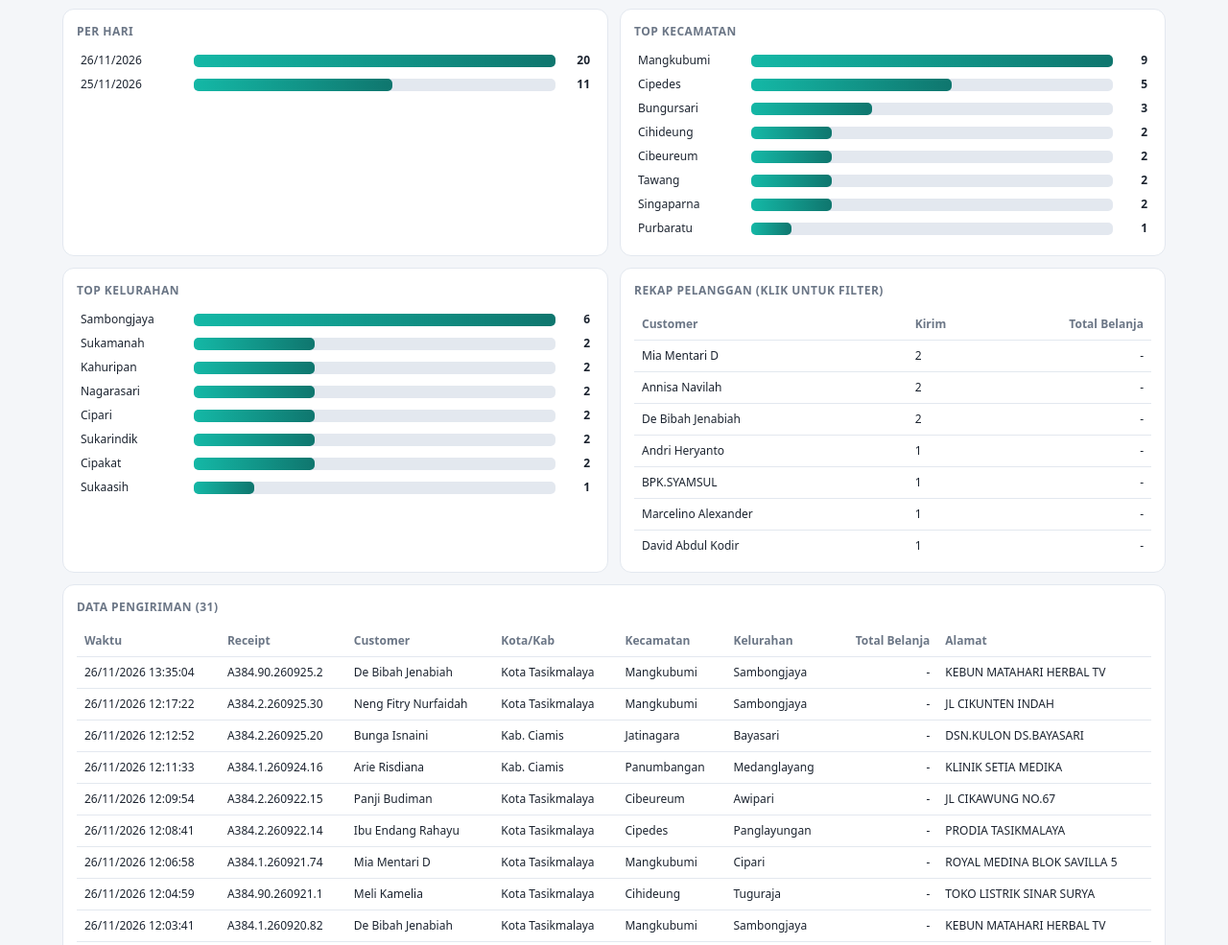
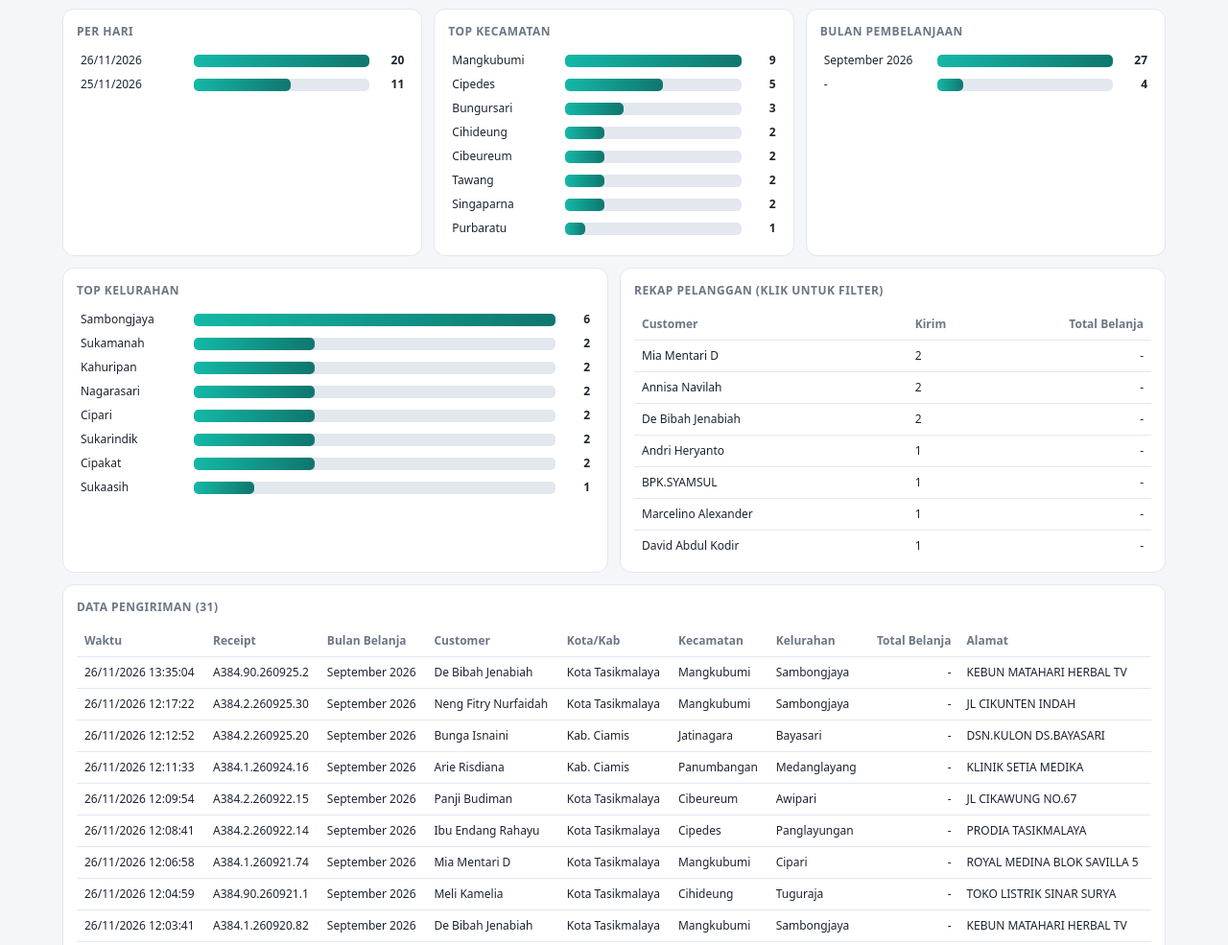
Before and after one commit to Dutya384/Report-DO, a plain HTML site: page index.html in a window 1280 px wide. Shown: the part 707-1692 px from the top of the page at 96% size. Drawn offline with Linux system fonts and the light colour scheme; no server answers.

Commit message:
Add files via upload

```diff
--- a/index.html
+++ b/index.html
@@ -35,21 +35,21 @@ th,td{text-align:left;padding:7px 8px;border-bottom:1px solid var(--bd)}th{color
 <div><label>ID Spreadsheet</label><input id="cId"></div><div><label>Nama tab pengiriman</label><input id="cS1"></div><div><label>Nama tab belanja (opsional)</label><input id="cS2"></div>
 <div><label>Auto-refresh (detik)</label><input id="cSec" type="number" min="10"></div><div><label>Kolom nilai belanja (di tab pengiriman)</label><select id="cV"></select></div></div>
 <div style="margin-top:10px"><button id="sv">Simpan &amp; muat ulang</button></div></div>
-<div class="cd bar"><input id="q" placeholder="🔍 Cari nama / receipt / alamat…"><select id="fK"></select><select id="fC"></select><select id="fH"></select>
+<div class="cd bar"><input id="q" placeholder="🔍 Cari nama / receipt / alamat…"><select id="fK"></select><select id="fC"></select><select id="fT"></select><select id="fB"></select>
 <select id="mt"><option value="n">Grafik: jumlah pengiriman</option><option value="r">Grafik: Rp belanja</option></select><span id="ch" class="bar"></span></div>
 <div class="g k" id="kpi"></div>
 <div class="g c2"><div class="cd"><h2>Top Customer</h2><div id="cT"></div></div><div class="cd"><h2>Kota / Kabupaten</h2><div id="cK"></div></div></div>
-<div class="g c2"><div class="cd"><h2>Per Hari</h2><div id="cD"></div></div><div class="cd"><h2>Top Kecamatan</h2><div id="cC"></div></div></div>
+<div class="g c2"><div class="cd"><h2>Per Hari</h2><div id="cD"></div></div><div class="cd"><h2>Top Kecamatan</h2><div id="cC"></div></div><div class="cd"><h2>Bulan Pembelanjaan</h2><div id="cB"></div></div></div>
 <div class="g c2"><div class="cd"><h2>Top Kelurahan</h2><div id="cL"></div></div>
 <div class="cd"><h2>Rekap Pelanggan (klik untuk filter)</h2><div class="tw" style="max-height:260px;overflow:auto"><table style="min-width:0"><thead><tr><th>Customer</th><th>Kirim</th><th class="n">Total Belanja</th></tr></thead><tbody id="tc"></tbody></table></div></div></div>
-<div class="cd"><h2>Data Pengiriman <span id="cn"></span></h2><div class="tw"><table><thead><tr><th data-s="ts">Waktu</th><th data-s="rc">Receipt</th><th data-s="nm">Customer</th><th data-s="kota">Kota/Kab</th><th data-s="kec">Kecamatan</th><th data-s="kel">Kelurahan</th><th data-s="tot" class="n">Total Belanja</th><th data-s="al">Alamat</th></tr></thead><tbody id="tb"></tbody></table></div>
+<div class="cd"><h2>Data Pengiriman <span id="cn"></span></h2><div class="tw"><table><thead><tr><th data-s="ts">Waktu</th><th data-s="rc">Receipt</th><th data-s="bl">Bulan Belanja</th><th data-s="nm">Customer</th><th data-s="kota">Kota/Kab</th><th data-s="kec">Kecamatan</th><th data-s="kel">Kelurahan</th><th data-s="tot" class="n">Total Belanja</th><th data-s="al">Alamat</th></tr></thead><tbody id="tb"></tbody></table></div>
 <div style="margin-top:8px"><button class="g2" id="mo">Tampilkan lebih banyak</button></div></div>
 </div>
 <script>
 const $=id=>document.getElementById(id),LS={g:k=>{try{return localStorage.getItem(k)}catch(e){return null}},s:(k,v)=>{try{localStorage.setItem(k,v)}catch(e){}}};
 const CFG=Object.assign({id:'1GZd_o0CUXiTLldW524EeqccTuUUd6qXzIenIKU1gAMc',s1:'Form Responses 1',s2:'Copas belanja',sec:30,vc:''},JSON.parse(LS.g('cfg')||'{}'));
 const KOTA={T:'Kota Tasikmalaya',KT:'Kab. Tasikmalaya',KC:'Kab. Ciamis'};
-const mk=(ts,rc,k,kec,nm,al,kel)=>({ts,d:pd(ts),day:ts.slice(0,10),rc,kota:KOTA[k],kec,nm,al,kel,val:null});
+const mk=(ts,rc,k,kec,nm,al,kel)=>({ts,d:pd(ts),day:ts.slice(0,10),rc,kota:KOTA[k],kec,nm,al,kel,bln:'',val:null});
 function pd(s){const m=/(\d+)\/(\d+)\/(\d+)\s+(\d+):(\d+):(\d+)/.exec(s);return m?new Date(+m[3],m[2]-1,+m[1],+m[4],+m[5],+m[6]):new Date(0)}
 let DATA=`25/11/2026 20:34:37|A9.2.20260914.30|T|Purbaratu|Andri Heryanto|JL K.H. TUBAGUS ABDULLAH NO.288|Sukaasih
 25/11/2026 20:36:39|A384.2.260915.43|T|Mangkubumi|BPK.SYAMSUL|PERUM BAITULMARHAMAH I BLOK B 12|Sambongjaya
@@ -82,7 +82,7 @@ let DATA=`25/11/2026 20:34:37|A9.2.20260914.30|T|Purbaratu|Andri Heryanto|JL K.H
 26/11/2026 12:12:52|A384.2.260925.20|KC|Jatinagara|Bunga Isnaini|DSN.KULON DS.BAYASARI|Bayasari
 26/11/2026 12:17:22|A384.2.260925.30|T|Mangkubumi|Neng Fitry Nurfaidah|JL CIKUNTEN INDAH|Sambongjaya
 26/11/2026 13:35:04|A384.90.260925.2|T|Mangkubumi|De Bibah Jenabiah|KEBUN MATAHARI HERBAL TV|Sambongjaya`.split('\n').map(l=>mk(...l.split('|')));
-let TOT=null,INFO='',VALH='',LBL=[],LIVE=false,LOCK=false,IMP='1',MET='n',LIM=15,SORT={k:'ts',d:-1},F={q:'',kota:'',kec:'',day:'',kel:'',cust:''},TM;
+let TOT=null,INFO='',VALH='',LBL=[],LIVE=false,LOCK=false,IMP='1',MET='n',LIM=15,SORT={k:'ts',d:-1},F={q:'',kota:'',kec:'',day:'',bln:'',thn:'',kel:'',cust:''},TM;
 const nz=s=>String(s||'').trim().toUpperCase(),rp=n=>'Rp '+Math.round(n).toLocaleString('id-ID'),
  rpS=n=>n>=1e6?(n/1e6).toFixed(1).replace('.',',')+' jt':n>=1e3?Math.round(n/1e3)+' rb':String(Math.round(n)),
  esc=s=>String(s??'').replace(/[&<>"]/g,c=>({'&':'&amp;','<':'&lt;','>':'&gt;','"':'&quot;'}[c]));
@@ -92,26 +92,30 @@ function num(s){s=String(s||'').replace(/[^\d.,-]/g,'');if(!/\d/.test(s))return
  const p=d>=0?'.':c>=0?',':'';if(p){const q=s.split(p);if(q.length>2||q[1].length===3)return parseFloat(q.join(''));return parseFloat(q[0]+'.'+q[1])}return parseFloat(s)}
 function fromCSV(txt){const rows=parseCSV(txt),h=rows[0].map(x=>x.trim());LBL=h.map((x,i)=>x||'kolom '+(i+1));
  const ix=s=>h.findIndex(x=>x.toLowerCase().includes(s)),kec=h.map((x,i)=>/^Pilih Kecamatan/.test(x)?i:-1).filter(i=>i>=0),kel=h.map((x,i)=>/^Kelurahan dalam/.test(x)?i:-1).filter(i=>i>=0);
- const iR=ix('receipt'),iK=ix('kota / kabupaten'),iN=ix('nama customer'),iA=ix('alamat kirim dan'),fs=(r,a)=>{for(const i of a)if(r[i]&&r[i].trim())return r[i].trim();return''};
+ const iB=h.findIndex(x=>/^bulan/i.test(x)),iR=ix('receipt'),iK=ix('kota / kabupaten'),iN=ix('nama customer'),iA=ix('alamat kirim dan'),fs=(r,a)=>{for(const i of a)if(r[i]&&r[i].trim())return r[i].trim();return''};
  let iV=CFG.vc?LBL.indexOf(CFG.vc):-1;
  if(iV<0)iV=h.findIndex(x=>/total|nominal|value|nilai|rupiah|\brp\b|harga/i.test(x)&&!/kelurahan|pilih|bulan|receipt|member|alamat/i.test(x));
  if(iV<0){const st=Math.max(...kel);for(let i=h.length-1;i>st&&iV<0;i--)if(rows.slice(1).some(r=>r[i]&&!isNaN(num(r[i]))))iV=i}
  VALH=iV>=0?LBL[iV]:'';
- return rows.slice(1).filter(r=>r[0]&&r[0].trim()).map(r=>({ts:r[0].trim(),d:pd(r[0]),day:r[0].trim().slice(0,10),rc:(r[iR]||'').trim(),kota:(r[iK]||'').trim(),kec:fs(r,kec),nm:(r[iN]||'').trim(),al:(r[iA]||'').trim(),kel:fs(r,kel),val:iV>=0&&r[iV]&&r[iV].trim()?num(r[iV]):null}))}
+ return rows.slice(1).filter(r=>r[0]&&r[0].trim()).map(r=>({ts:r[0].trim(),d:pd(r[0]),day:r[0].trim().slice(0,10),rc:(r[iR]||'').trim(),kota:(r[iK]||'').trim(),kec:fs(r,kec),nm:(r[iN]||'').trim(),al:(r[iA]||'').trim(),kel:fs(r,kel),bln:iB>=0?(r[iB]||'').trim():'',val:iV>=0&&r[iV]&&r[iV].trim()?num(r[iV]):null}))}
 function sumTotals(txt){const rows=parseCSV(txt),keys=new Set(DATA.map(x=>nz(x.rc)).filter(Boolean));let hi=-1,ti=-1;
  for(const re of[/^\s*total\s*$/i,/total|nominal|value|nilai/i])for(let i=0;i<Math.min(rows.length,20)&&hi<0;i++){const j=rows[i].findIndex(c=>re.test(c));if(j>=0){hi=i;ti=j}}
  if(ti<0)throw new Error('kolom Total tidak ditemukan');const m={};let n=0;
  rows.slice(hi+1).forEach(r=>{const k=r.map(nz).find(c=>keys.has(c));if(!k)return;const v=num(r[ti]);if(isNaN(v))return;m[k]=(m[k]||0)+v;n++});
  INFO=n+' baris cocok';return m}
-function enrich(){if(!TOT&&DATA.some(x=>x.val!=null&&!isNaN(x.val)))TOT={};const s=new Set();DATA.forEach(x=>{const k=nz(x.rc);x.tot=x.val!=null&&!isNaN(x.val)?x.val:(TOT&&k in TOT?TOT[k]:null);x.cnt=x.tot!=null&&!s.has(k);s.add(k)})}
+const BN=['Januari','Februari','Maret','April','Mei','Juni','Juli','Agustus','September','Oktober','November','Desember'];
+function mkey(s){const l=String(s).toLowerCase();let m=BN.findIndex(n=>l.includes(n.toLowerCase()));if(m<0)m=['jan','feb','mar','apr','mei','jun','jul','agu','sep','okt','nov','des'].findIndex(n=>l.includes(n));const y=/(20\d\d)/.exec(l);return(y?+y[1]:0)*100+(m+1)}
+const yr=x=>{const k=mkey(x.bl);return k>=200000?String(Math.floor(k/100)):(x.d.getTime()?String(x.d.getFullYear()):'')};
+function bl(x){if(x.bln)return x.bln;const m=/\.(\d{2})(\d{2})(\d{2})\./.exec(x.rc);return m&&+m[2]>=1&&+m[2]<=12?BN[+m[2]-1]+' 20'+m[1]:'-'}
+function enrich(){if(!TOT&&DATA.some(x=>x.val!=null&&!isNaN(x.val)))TOT={};const s=new Set();DATA.forEach(x=>{x.bl=bl(x);const k=nz(x.rc);x.tot=x.val!=null&&!isNaN(x.val)?x.val:(TOT&&k in TOT?TOT[k]:null);x.cnt=x.tot!=null&&!s.has(k);s.add(k)})}
 const agg=(a,f,m)=>{const o={};a.forEach(x=>{const k=f(x)||'-';o[k]=(o[k]||0)+(m=='r'?(x.cnt?x.tot:0):1)});return Object.entries(o).sort((a,b)=>b[1]-a[1])};
 function bars(el,e,n,fm,key){const t=e.filter(v=>v[1]>0).slice(0,n),mx=t[0]?t[0][1]:1;
  $(el).innerHTML=t.length?t.map(([k,v])=>`<div class="b${F[key]===k?' on':''}" data-k="${key}" data-v="${esc(k)}"><span title="${esc(k)}">${esc(k)}</span><div class="tr"><div class="fl" style="width:${v/mx*100}%"></div></div><span>${fm?fm(v):v}</span></div>`).join(''):'<div class="em">'+(MET=='r'&&!TOT?'Nilai belanja belum terbaca':'Tidak ada data')+'</div>'}
 function fill(id,l,lab,v){$(id).innerHTML=`<option value="">${lab}</option>`+l.map(x=>`<option${x==v?' selected':''}>${esc(x)}</option>`).join('')}
 const uniq=f=>[...new Set(DATA.map(f).filter(Boolean))].sort();
 function render(){enrich();
- const d=DATA.filter(x=>(!F.kota||x.kota==F.kota)&&(!F.kec||x.kec==F.kec)&&(!F.kel||x.kel==F.kel)&&(!F.day||x.day==F.day)&&(!F.cust||x.nm==F.cust)&&(!F.q||(x.nm+x.rc+x.al+x.kec+x.kel).toLowerCase().includes(F.q)));
- fill('fK',uniq(x=>x.kota),'Semua kota/kab',F.kota);fill('fC',uniq(x=>x.kec),'Semua kecamatan',F.kec);fill('fH',[...new Set(DATA.map(x=>x.day))].sort((a,b)=>pd(b+' 0:0:0')-pd(a+' 0:0:0')),'Semua hari',F.day);
+ const d=DATA.filter(x=>(!F.kota||x.kota==F.kota)&&(!F.kec||x.kec==F.kec)&&(!F.kel||x.kel==F.kel)&&(!F.day||x.day==F.day)&&(!F.bln||x.bl==F.bln)&&(!F.thn||yr(x)==F.thn)&&(!F.cust||x.nm==F.cust)&&(!F.q||(x.nm+x.rc+x.al+x.kec+x.kel).toLowerCase().includes(F.q)));
+ fill('fK',uniq(x=>x.kota),'Semua kota/kab',F.kota);fill('fC',uniq(x=>x.kec),'Semua kecamatan',F.kec);fill('fT',[...new Set(DATA.map(yr))].filter(v=>v).sort().reverse(),'Semua tahun belanja',F.thn);fill('fB',[...new Set(DATA.filter(x=>!F.thn||yr(x)==F.thn).map(x=>x.bl))].filter(v=>v!='-').sort((a,b)=>mkey(b)-mkey(a)),'Semua bulan belanja',F.bln);
  $('ch').innerHTML=Object.entries(F).filter(([k,v])=>v).map(([k,v])=>`<span class="chip" data-x="${k}">${k}: ${esc(v)} ✕</span>`).join('');
  const ok=d.filter(x=>x.cnt),sum=ok.reduce((a,x)=>a+x.tot,0),nr=new Set(d.map(x=>nz(x.rc))).size,ms=new Set(d.filter(x=>TOT&&x.tot==null).map(x=>nz(x.rc))).size,
  dup=agg(d,x=>x.rc,'n').filter(e=>e[1]>1).length,tdy=new Date().toLocaleDateString('en-GB');
@@ -119,12 +123,12 @@ function render(){enrich();
  $('kpi').innerHTML=K.map(([l,v])=>`<div class="cd"><div class="kv" style="${String(v).length>10?'font-size:17px;padding:5px 0':''}">${esc(v)}</div><div class="kl">${l}</div></div>`).join('');
  const fm=MET=='r'?rpS:null;
  bars('cT',agg(d,x=>x.nm,TOT?'r':'n'),8,TOT?rpS:null,'cust');bars('cK',agg(d,x=>x.kota,MET),6,fm,'kota');
- bars('cD',agg(d,x=>x.day,MET).sort((a,b)=>pd(b[0]+' 0:0:0')-pd(a[0]+' 0:0:0')),7,fm,'day');bars('cC',agg(d,x=>x.kec,MET),8,fm,'kec');bars('cL',agg(d,x=>x.kel,MET),8,fm,'kel');
+ bars('cD',agg(d,x=>x.day,MET).sort((a,b)=>pd(b[0]+' 0:0:0')-pd(a[0]+' 0:0:0')),7,fm,'day');bars('cC',agg(d,x=>x.kec,MET),8,fm,'kec');bars('cB',agg(d,x=>x.bl,MET).sort((a,b)=>mkey(b[0])-mkey(a[0])),12,fm,'bln');bars('cL',agg(d,x=>x.kel,MET),8,fm,'kel');
  const cu={};d.forEach(x=>{const o=cu[x.nm||'-']||(cu[x.nm||'-']={n:0,t:0,c:0});o.n++;if(x.cnt){o.t+=x.tot;o.c++}});
  $('tc').innerHTML=Object.entries(cu).sort((a,b)=>b[1].t-a[1].t||b[1].n-a[1].n).slice(0,60).map(([k,o])=>`<tr data-k="cust" data-v="${esc(k)}" class="${F.cust==k?'on':''}" style="cursor:pointer"><td>${esc(k)}</td><td>${o.n}</td><td class="n">${TOT?(o.c?rp(o.t):'-'):'-'}</td></tr>`).join('');
- const dp=new Set(agg(DATA,x=>x.rc,'n').filter(e=>e[1]>1).map(e=>e[0])),sv=x=>SORT.k=='ts'?x.d:SORT.k=='tot'?(x.tot??-1):String(x[SORT.k]||'').toLowerCase();
+ const dp=new Set(agg(DATA,x=>x.rc,'n').filter(e=>e[1]>1).map(e=>e[0])),sv=x=>SORT.k=='ts'?x.d:SORT.k=='bl'?mkey(x.bl):SORT.k=='tot'?(x.tot??-1):String(x[SORT.k]||'').toLowerCase();
  const rows=[...d].sort((a,b)=>(sv(a)>sv(b)?1:sv(a)<sv(b)?-1:0)*SORT.d);window.ROWS=rows;$('cn').textContent='('+rows.length+')';
- $('tb').innerHTML=rows.slice(0,LIM).map(x=>`<tr><td>${esc(x.ts)}</td><td>${esc(x.rc)}${dp.has(x.rc)?' <span class="tag">dobel</span>':''}</td><td>${esc(x.nm)}</td><td>${esc(x.kota)}</td><td>${esc(x.kec)}</td><td>${esc(x.kel)}</td><td class="n">${x.tot!=null?rp(x.tot):(TOT?'<span class="tag">kosong</span>':'-')}</td><td>${esc(x.al)}</td></tr>`).join('')||'<tr><td colspan="8" class="em">Tidak ada data</td></tr>';
+ $('tb').innerHTML=rows.slice(0,LIM).map(x=>`<tr><td>${esc(x.ts)}</td><td>${esc(x.rc)}${dp.has(x.rc)?' <span class="tag">dobel</span>':''}</td><td>${esc(x.bl)}</td><td>${esc(x.nm)}</td><td>${esc(x.kota)}</td><td>${esc(x.kec)}</td><td>${esc(x.kel)}</td><td class="n">${x.tot!=null?rp(x.tot):(TOT?'<span class="tag">kosong</span>':'-')}</td><td>${esc(x.al)}</td></tr>`).join('')||'<tr><td colspan="9" class="em">Tidak ada data</td></tr>';
  $('mo').hidden=rows.length<=LIM;
  $('cV').innerHTML='<option value="">(otomatis)</option>'+LBL.map(l=>`<option${l==CFG.vc?' selected':''}>${esc(l)}</option>`).join('')}
 function st(on,m){$('dot').className='dot'+(on?' on':'');$('stx').textContent=m}
@@ -139,17 +143,17 @@ const R=()=>{LIM=15;render()};
 document.addEventListener('click',e=>{let t=e.target.closest('[data-k]');if(t){const k=t.dataset.k,v=t.dataset.v;F[k]=F[k]===v?'':v;return R()}
  t=e.target.closest('[data-x]');if(t){F[t.dataset.x]='';if(t.dataset.x=='q')$('q').value='';return R()}
  t=e.target.closest('[data-s]');if(t){SORT={k:t.dataset.s,d:SORT.k==t.dataset.s?-SORT.d:-1};render()}});
-$('q').oninput=e=>{F.q=e.target.value.toLowerCase();R()};$('fK').onchange=e=>{F.kota=e.target.value;R()};$('fC').onchange=e=>{F.kec=e.target.value;R()};$('fH').onchange=e=>{F.day=e.target.value;R()};
+$('q').oninput=e=>{F.q=e.target.value.toLowerCase();R()};$('fK').onchange=e=>{F.kota=e.target.value;R()};$('fC').onchange=e=>{F.kec=e.target.value;R()};$('fT').onchange=e=>{F.thn=e.target.value;if(F.bln&&F.thn&&!DATA.some(x=>x.bl==F.bln&&yr(x)==F.thn))F.bln='';R()};
 $('mt').onchange=e=>{MET=e.target.value;render()};$('mo').onclick=()=>{LIM+=20;render()};$('rf').onclick=()=>{LOCK=false;load()};
 $('sg').onclick=()=>{$('cId').value=CFG.id;$('cS1').value=CFG.s1;$('cS2').value=CFG.s2;$('cSec').value=CFG.sec;$('sp').hidden=!$('sp').hidden};
 $('sv').onclick=()=>{CFG.id=$('cId').value.trim();CFG.s1=$('cS1').value.trim();CFG.s2=$('cS2').value.trim();CFG.sec=+$('cSec').value||30;CFG.vc=$('cV').value;LS.s('cfg',JSON.stringify(CFG));LOCK=false;clearInterval(TM);TM=setInterval(load,CFG.sec*1000);load()};
 $('i1').onclick=()=>{IMP='1';$('fi').click()};$('i2').onclick=()=>{IMP='2';$('fi').click()};
 $('fi').onchange=e=>{const f=e.target.files[0];if(!f)return;const rd=new FileReader();rd.onload=()=>{try{if(IMP=='1'){DATA=fromCSV(rd.result);LOCK=true;st(0,'Data dari file impor (auto-refresh dimatikan) • nilai: '+(VALH||'belum terdeteksi'))}else{TOT=sumTotals(rd.result);st(0,'Impor belanja: '+INFO)}}catch(x){st(0,'Gagal impor: '+x.message)}render()};rd.readAsText(f);e.target.value=''};
-$('ex').onclick=()=>{const q=v=>'"'+String(v??'').replace(/"/g,'""')+'"',L=[['Waktu','Receipt','Customer','Kota','Kecamatan','Kelurahan','Total Belanja','Alamat'].map(q).join(',')].concat((window.ROWS||[]).map(x=>[x.ts,x.rc,x.nm,x.kota,x.kec,x.kel,x.tot??'',x.al].map(q).join(',')));
+$('ex').onclick=()=>{const q=v=>'"'+String(v??'').replace(/"/g,'""')+'"',L=[['Waktu','Receipt','Bulan Belanja','Customer','Kota','Kecamatan','Kelurahan','Total Belanja','Alamat'].map(q).join(',')].concat((window.ROWS||[]).map(x=>[x.ts,x.rc,x.bl,x.nm,x.kota,x.kec,x.kel,x.tot??'',x.al].map(q).join(',')));
  const a=document.createElement('a');a.href=URL.createObjectURL(new Blob(['\ufeff'+L.join('\n')],{type:'text/csv'}));a.download='pengiriman-filter.csv';a.click()};
 $('lk').value='https://docs.google.com/spreadsheets/d/'+CFG.id+'/edit';
 function setLink(){const m=/\/d\/([a-zA-Z0-9_-]{20,})/.exec($('lk').value);if(!m){st(0,'Link tidak valid. Contoh: https://docs.google.com/spreadsheets/d/XXXX/edit');return}
- CFG.id=m[1];LS.s('cfg',JSON.stringify(CFG));LOCK=false;LIVE=false;TOT=null;F={q:'',kota:'',kec:'',day:'',kel:'',cust:''};$('q').value='';st(0,'Memuat data…');load()}
+ CFG.id=m[1];LS.s('cfg',JSON.stringify(CFG));LOCK=false;LIVE=false;TOT=null;F={q:'',kota:'',kec:'',day:'',bln:'',thn:'',kel:'',cust:''};$('q').value='';st(0,'Memuat data…');load()}
 $('ok').onclick=setLink;$('lk').onkeydown=e=>{if(e.key=='Enter')setLink()};
 load();TM=setInterval(load,CFG.sec*1000);
 </script></body></html>
```
